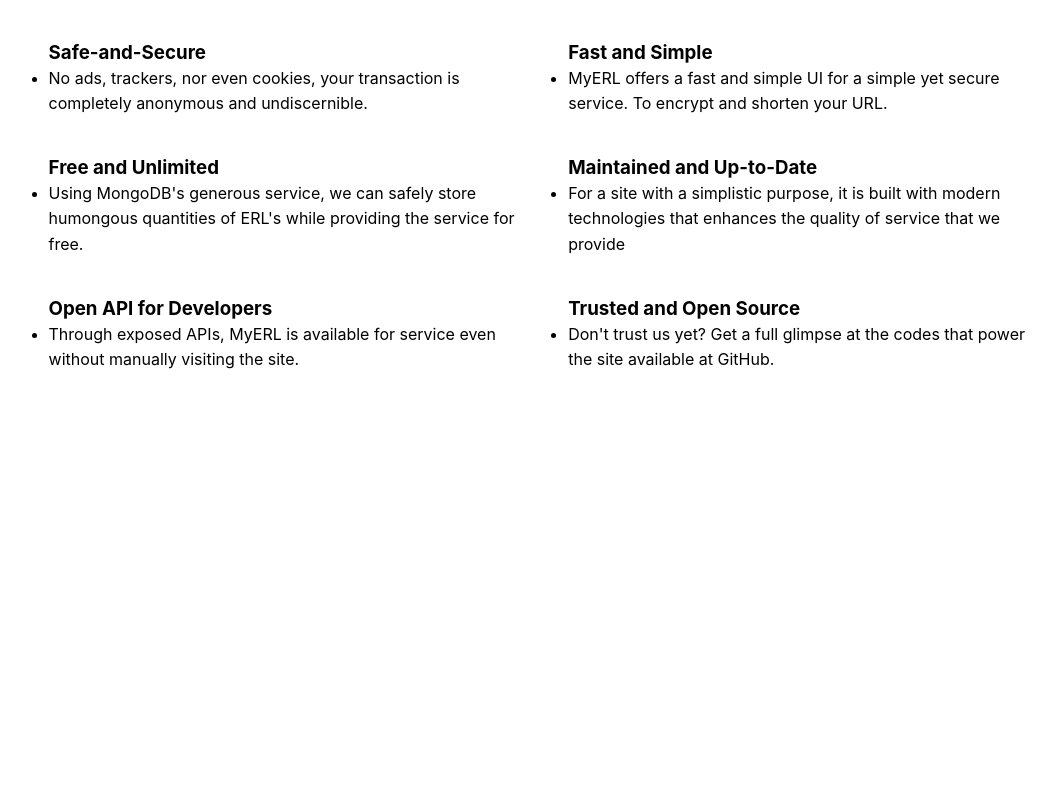
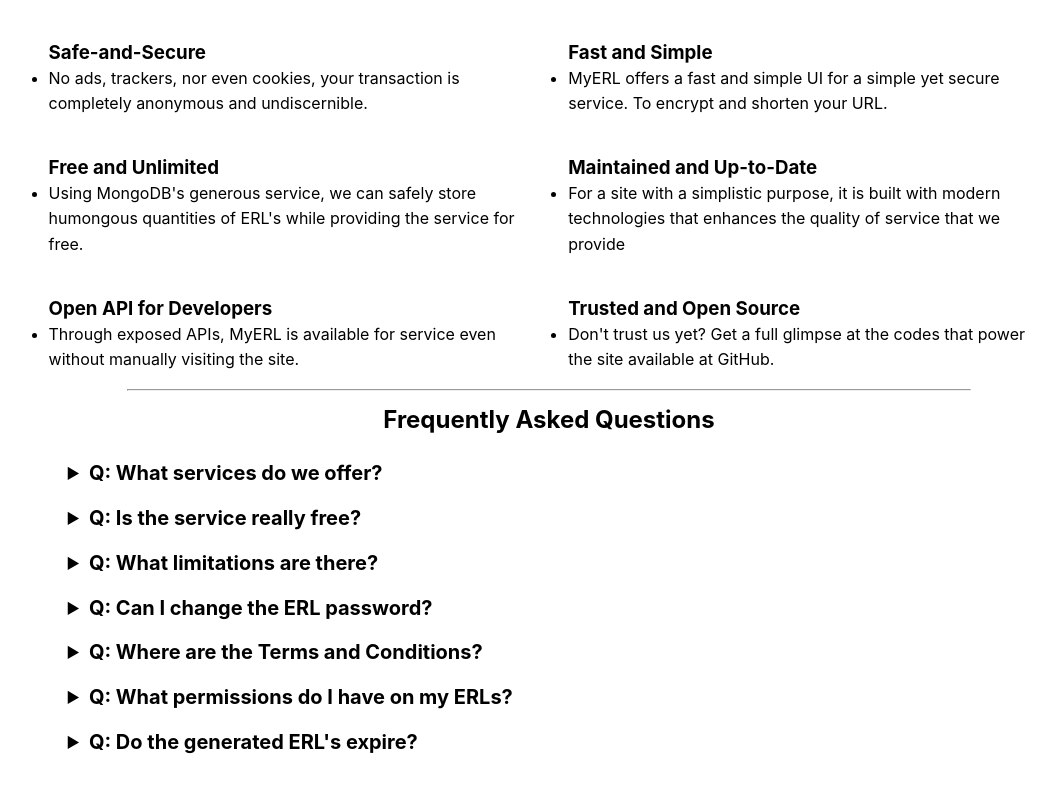
Before and after one commit to alphacoma18/myerl-microservice, a Next.js app: page / in a window 1280 px wide. Shown: the part 512-1304 px from the top of the page, without its empty margins (91-1144 px from the left). Built offline with nearby package versions, Linux system fonts and the light colour scheme.

Commit message:
Added faqs

```diff
--- /dev/null
+++ b/components/faqs/index.module.css
@@ -0,0 +1,22 @@
+.headerFaqs {
+    width: 100%;
+    padding: 1rem;
+    text-align: center;
+}
+.flexFaqs {
+    display: flex;
+    justify-content: center;
+    align-items: center;
+    flex-wrap: wrap;
+    gap: .4rem;
+    width: 100%;
+}
+.itemFaqs {
+    /* background: lightblue; */
+    width: 80%;
+    padding: .4rem;
+}
+.summary {
+    font-size: 20px;
+    font-weight: bold;
+}
--- /dev/null
+++ b/components/faqs/index.tsx
@@ -0,0 +1,70 @@
+import React from "react";
+import styles from "./index.module.css";
+type Props = {
+	header: string;
+	description: string;
+};
+const Faqs: React.FC<Props> = ({ header, description }) => {
+	return (
+		<>
+			<div className={styles.itemFaqs}>
+				<details>
+					<summary className={styles.summary}>{header}</summary>
+					{description}
+				</details>
+			</div>
+		</>
+	);
+};
+const FaqsAll: React.FC = () => {
+	return (
+		<>
+			<div className={styles.flexFaqs}>
+				<h2 className={styles.headerFaqs}>
+					Frequently Asked Questions
+				</h2>
+				<Faqs
+					header={"Q: What services do we offer?"}
+					description={
+						"A: We provide a unique encrypted url shortening microservice with or without password."
+					}
+				/>
+				<Faqs
+					header={"Q: Is the service really free?"}
+					description={"A: Yes, yes it is."}
+				/>
+				<Faqs
+					header={"Q: What limitations are there?"}
+					description={
+						"A: While there are no limitations on how many ERLs you can generate, we just ask you to please keep the URLs meaningful and to be of use"
+					}
+				/>
+				<Faqs
+					header={"Q: Can I change the ERL password?"}
+					description={
+						"A: No. To preserve the integrity of the microservice in preserving privacy, you cannot."
+					}
+				/>
+				<Faqs
+					header={"Q: Where are the Terms and Conditions?"}
+					description={
+						"A: You can find them below or just click here."
+					}
+				/>
+				<Faqs
+					header={"Q: What permissions do I have on my ERLs?"}
+					description={
+						"A: You are free to use and distribute the ERLs to your needs but is subject to our terms."
+					}
+				/>
+				<Faqs
+					header={"Q: Do the generated ERL's expire?"}
+					description={
+						"A: Technically it will not for as long as the web is still around or this site doesn't get nuked."
+					}
+				/>
+			</div>
+		</>
+	);
+};
+export default FaqsAll;
--- a/components/io/index.tsx
+++ b/components/io/index.tsx
@@ -9,7 +9,7 @@
 				<input
 					type="text"
 					className={styles.generateURLInput}
-					placeholder=">>> Enter your URL"
+					placeholder=">>> Enter your valid URL (min. 10 chars)"
 					required
 					minLength={10}
 					maxLength={2048}
--- a/pages/index.tsx
+++ b/pages/index.tsx
@@ -3,6 +3,7 @@
 import styles from "./index.module.css";
 import WhyChoose from "../components/whyChoose/index";
 import IO from "../components/io/index";
+import FaqsAll from "../components/faqs/index";
 const App: NextPage = () => {
 	return (
 		<section className={styles.outermostSection}>
@@ -16,6 +17,8 @@
 				<br />
 				<hr className="horizontalRule" />
 				<WhyChoose />
+				<hr className="horizontalRule" />
+				<FaqsAll />
 			</div>
 		</section>
 	);
```
